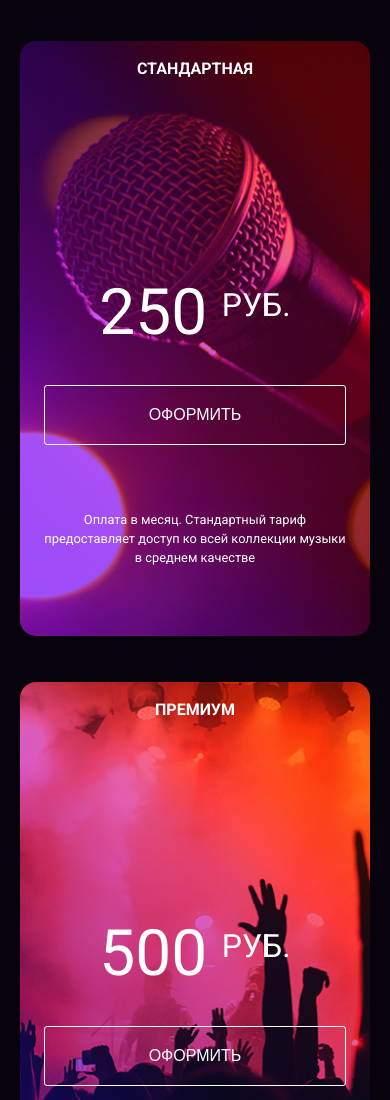
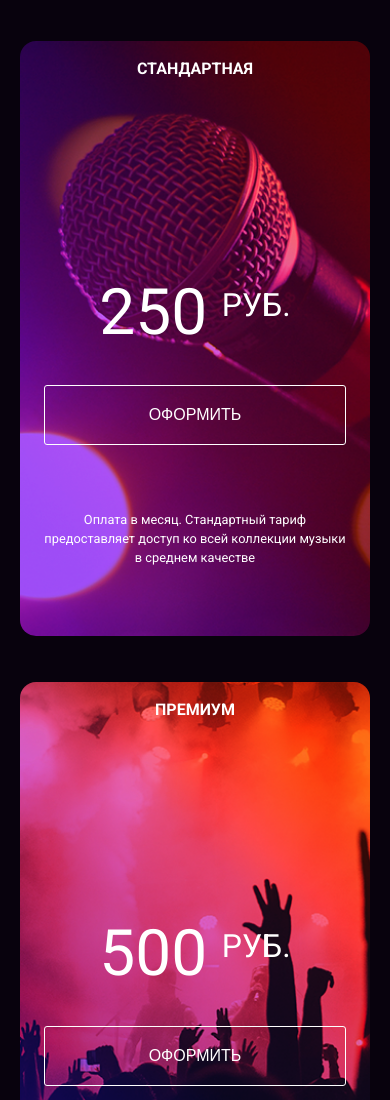
Before and after one commit to Nikita-Pomogalov/layout-designer-project-56, a plain HTML site: page src/index.html in a window 390 px wide. Shown: the part 1653-2753 px from the top of the page. Drawn offline with Linux system fonts and the light colour scheme.

Commit message:
fix 1 screen

```diff
--- a/src/scss/app.scss
+++ b/src/scss/app.scss
@@ -952,10 +952,21 @@
       margin-top: 46px;
     }
     .free {
+      background-image: url("../images/subscribe_1.png");
+      background-size: cover;
+      background-position: 0px 0px;
       margin-right: 0;
     }
     .usual {
+      background-image: url("../images/subscribe_2.png");
+      background-size: cover;
+      background-position: 0px 0px;
       margin-right: 0;
+    }
+    .premium {
+      background-image: url("../images/subscribe_3.png");
+      background-size: cover;
+      background-position: 0px 0px;
     }
     .news-body {
       text-align: left;
```
Also changed, not shown: src/css/app.css, 1 other file.
